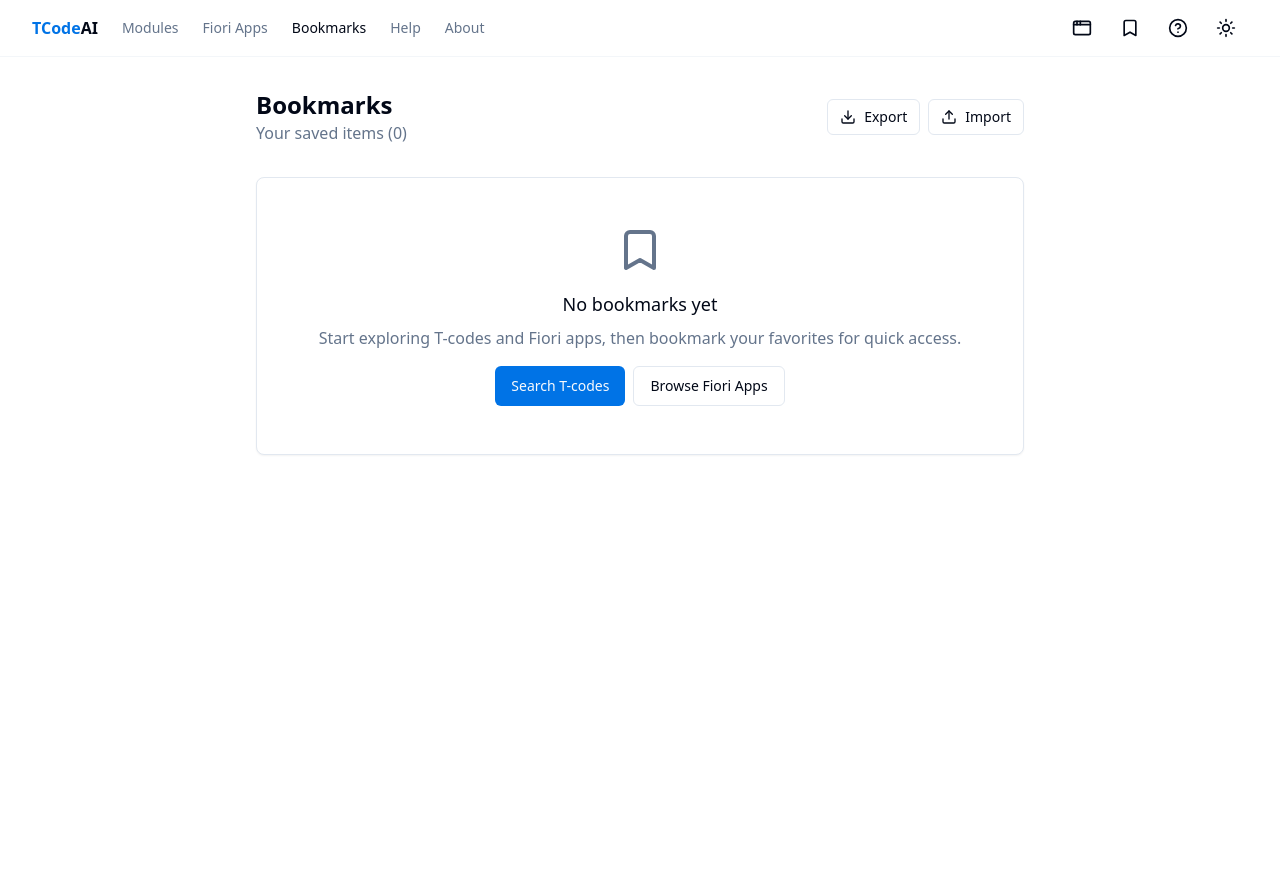
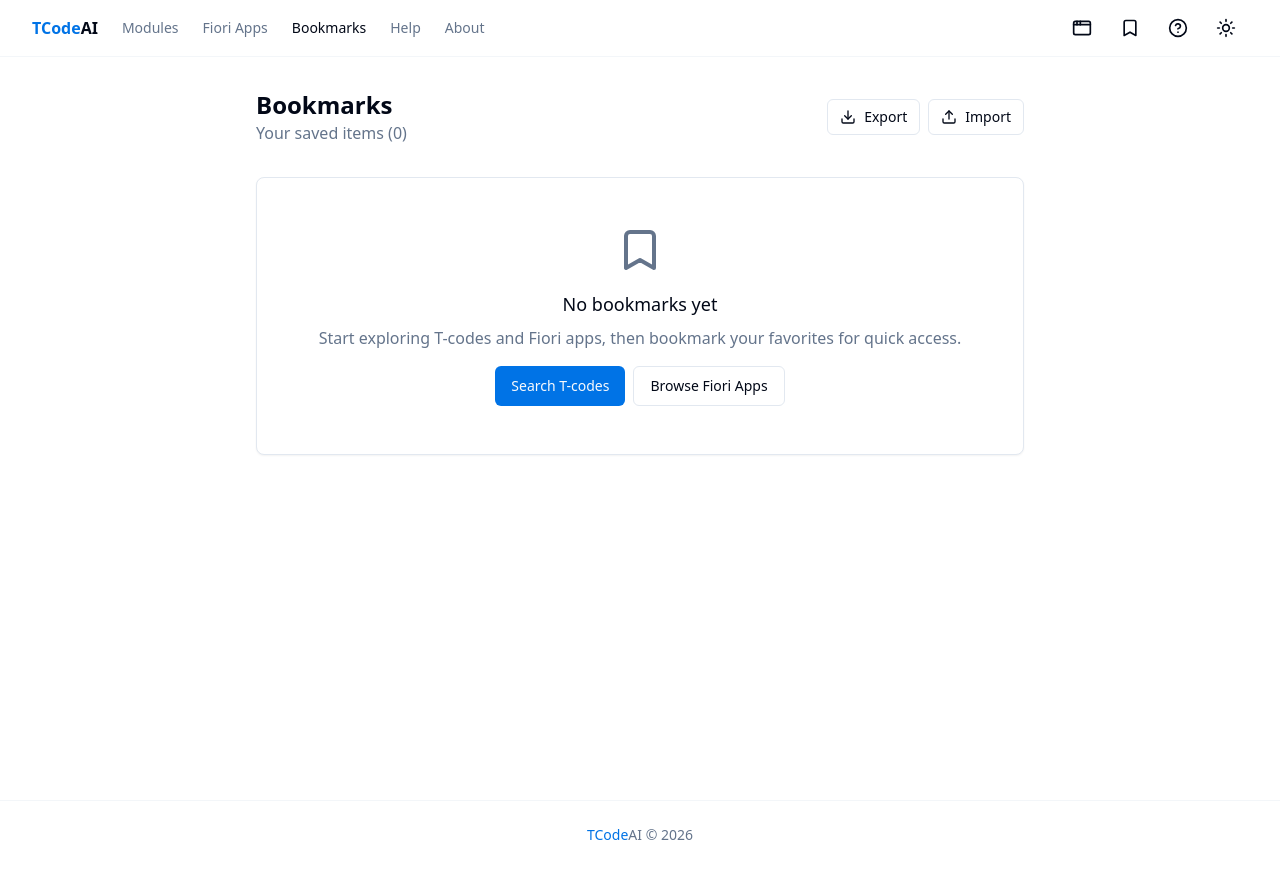
Before and after one commit to aiadiguru2025/tcodeai, a Next.js app: page /bookmarks in a window 1280 px wide. Before the commit the page ends 800 px from the top, so only its background shows below. Built offline with nearby package versions, Linux system fonts and the light colour scheme.

Commit message:
feat: add site footer with TCodeAI branding and copyright

```diff
--- a/src/app/layout.tsx
+++ b/src/app/layout.tsx
@@ -34,7 +34,12 @@ export default function RootLayout({
         >
           Skip to content
         </a>
-        <Providers>{children}</Providers>
+        <Providers>
+          {children}
+          <footer className="border-t border-border/40 py-6 text-center text-sm text-muted-foreground">
+            <span className="font-medium"><span className="text-primary">TCode</span>AI</span> &copy; 2026
+          </footer>
+        </Providers>
         <Analytics />
         <SpeedInsights />
       </body>
```
